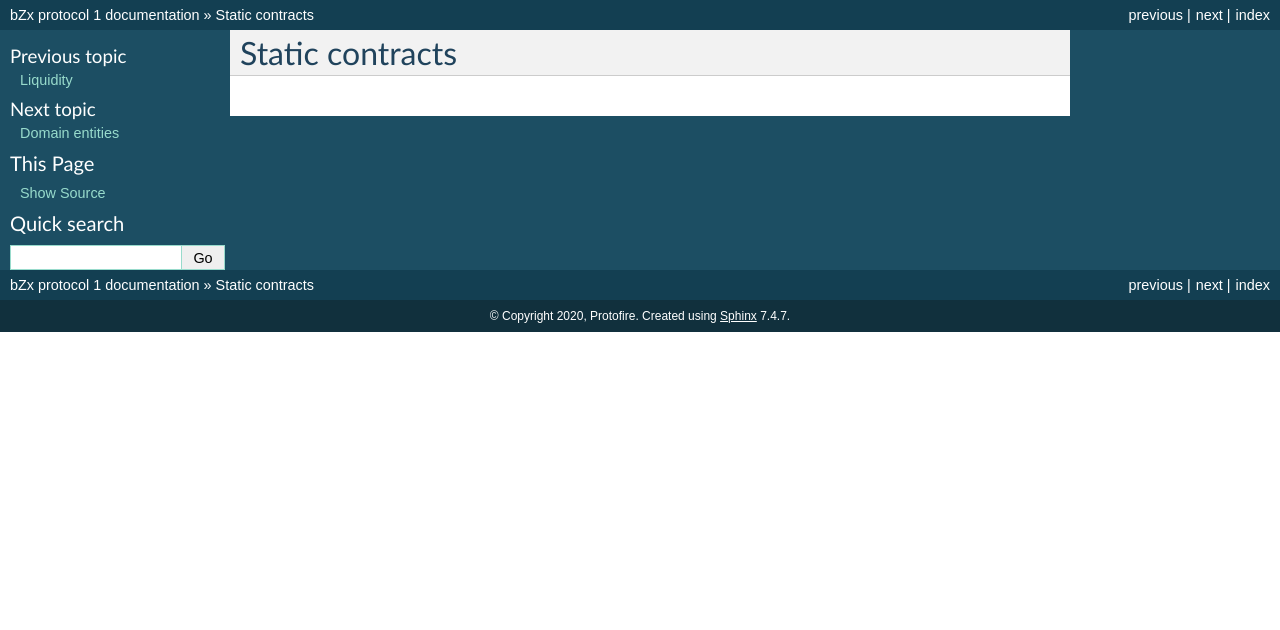
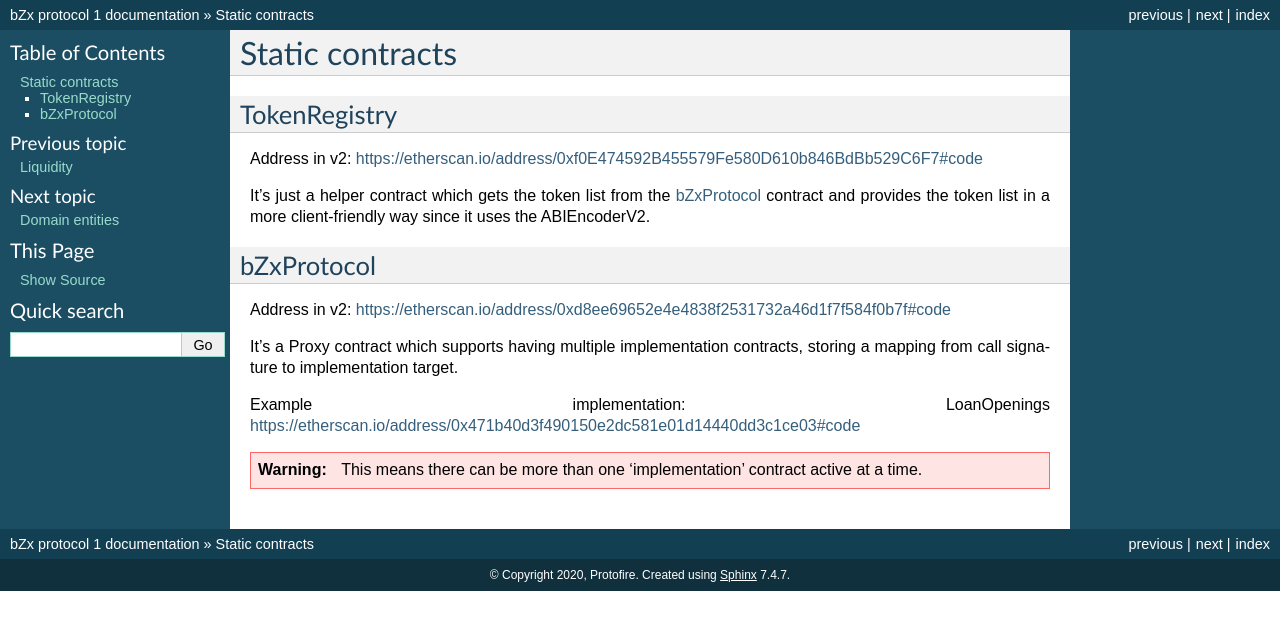
Before and after one commit to juanpcapurro/bzx-poc, a Sphinx documentation site: the page built from docs/contracts.rst, in a window 1280 px wide. Shown: the top 630 px of the page. Built offline with Sphinx 7.4.7, drawn with Linux system fonts in a browser that asks for light colours.

Commit message:
updated documentation and submodules

```diff
--- a/docs/contracts.rst
+++ b/docs/contracts.rst
@@ -1,3 +1,20 @@
 ================
 Static contracts
 ================
+
+TokenRegistry
+=============
+Address in v2: https://etherscan.io/address/0xf0E474592B455579Fe580D610b846BdBb529C6F7#code
+
+It's just a helper contract which gets the token list from the `bZxProtocol`_ contract and provides the token list in a more client-friendly way since it uses the ABIEncoderV2.
+
+
+bZxProtocol
+===========
+Address in v2: https://etherscan.io/address/0xd8ee69652e4e4838f2531732a46d1f7f584f0b7f#code
+
+It's a Proxy contract which supports having multiple implementation contracts, storing a mapping from call signature to implementation target.
+
+Example implementation: LoanOpenings https://etherscan.io/address/0x471b40d3f490150e2dc581e01d14440dd3c1ce03#code
+
+.. warning:: This means there can be more than one 'implementation' contract active at a time.
```
Also changed, not shown: .gitmodules.
